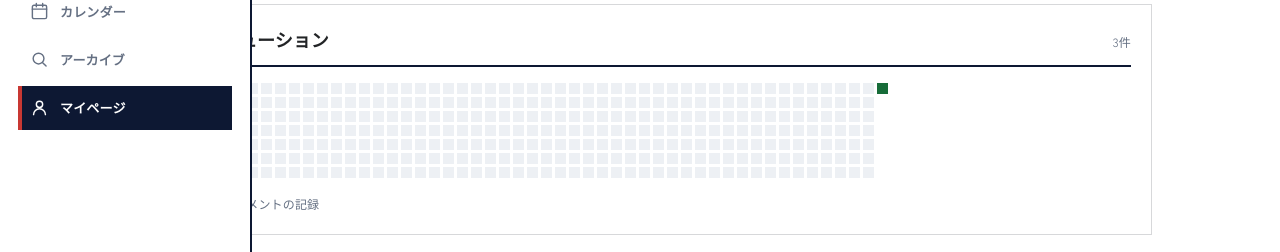
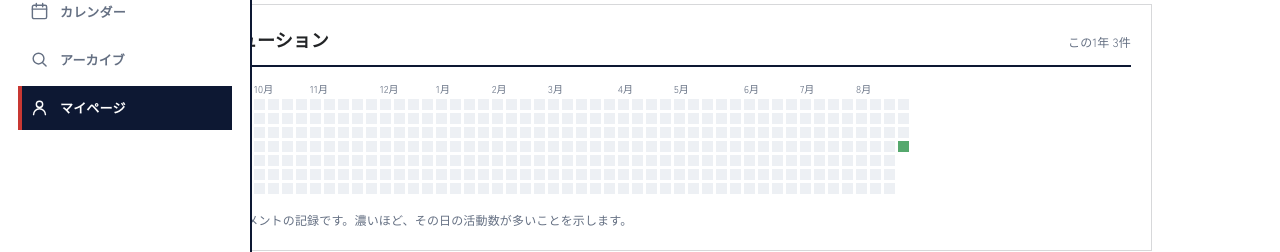
Before and after one commit to haruto-yamanishi/hanabi-log, a Next.js app: page /me in a window 1280 px wide. Shown: the part 290-542 px from the top of the page. Built offline with nearby package versions, Linux system fonts and the light colour scheme; no server answers.

Commit message:
Clarify contribution graph

```diff
--- a/src/app/globals.css
+++ b/src/app/globals.css
@@ -1113,7 +1113,11 @@ strong {
 .contribution-graph .section-heading h2 { font-size: 18px; margin: 0; }
 .contribution-graph .section-heading span, .contribution-graph p { color: var(--muted); font-size: 12px; margin: 0; }
 .contribution-graph__scroll { overflow-x: auto; padding-bottom: 4px; }
+.contribution-graph__chart { display: grid; gap: 7px; grid-template-columns: 14px max-content; min-width: 760px; }
+.contribution-graph__weekdays { color: var(--muted); display: grid; font-size: 10px; gap: 3px; grid-template-rows: repeat(7, 11px); line-height: 11px; text-align: right; }
+.contribution-graph__months { color: var(--muted); display: grid; font-size: 10px; grid-template-columns: repeat(54, 11px); gap: 3px; height: 16px; line-height: 11px; overflow: visible; white-space: nowrap; }
 .contribution-graph__grid { display: grid; gap: 3px; grid-auto-flow: column; grid-template-rows: repeat(7, 11px); width: max-content; }
+.contribution-graph__blank { height: 11px; width: 11px; }
 .contribution-graph__day { background: #edf0f4; height: 11px; width: 11px; }
 .contribution-graph__day--1 { background: #d9eadf; }.contribution-graph__day--2 { background: #9dcbac; }.contribution-graph__day--3 { background: #55a86d; }.contribution-graph__day--4 { background: #176c39; }
 .contribution-graph p { margin-top: 12px; }
--- a/src/components/my-screen.tsx
+++ b/src/components/my-screen.tsx
@@ -124,21 +124,44 @@ function ContributionGraph({ summary }: { summary: ContributionSummary | null })
     date.setDate(date.getDate() - (364 - index));
     return date;
   });
-  const dateKey = (date: Date) => new Intl.DateTimeFormat("en-CA", { timeZone: "Asia/Tokyo" }).format(date);
-  const max = Math.max(1, ...days.values());
+  const dateKey = (date: Date) => {
+    const parts = new Intl.DateTimeFormat("en-US", {
+      timeZone: "Asia/Tokyo", year: "numeric", month: "2-digit", day: "2-digit",
+    }).formatToParts(date);
+    const value = Object.fromEntries(parts.map((part) => [part.type, part.value]));
+    return `${value.year}-${value.month}-${value.day}`;
+  };
+  const weekday = (date: Date) => new Intl.DateTimeFormat("en-US", { timeZone: "Asia/Tokyo", weekday: "short" }).format(date);
+  const weekdayIndex = ({ Mon: 0, Tue: 1, Wed: 2, Thu: 3, Fri: 4, Sat: 5, Sun: 6 } as Record<string, number>)[weekday(dates[0])] ?? 0;
+  const months = dates.flatMap((date, index) => {
+    const key = dateKey(date);
+    const previous = index ? dateKey(dates[index - 1]) : null;
+    if (index && previous?.slice(0, 7) === key.slice(0, 7)) return [];
+    return [{ label: new Intl.DateTimeFormat("ja-JP", { timeZone: "Asia/Tokyo", month: "short" }).format(date), column: Math.floor((weekdayIndex + index) / 7) + 1 }];
+  });
   return (
     <section className="contribution-graph" aria-labelledby="contributions-heading">
-      <div className="section-heading"><h2 id="contributions-heading">コントリビューション</h2><span>{summary ? `${summary.total}件` : "読み込み中"}</span></div>
+      <div className="section-heading"><h2 id="contributions-heading">コントリビューション</h2><span>{summary ? `この1年 ${summary.total}件` : "読み込み中"}</span></div>
       <div className="contribution-graph__scroll">
-        <div className="contribution-graph__grid" aria-label="過去1年間の投稿とコメント">
-          {dates.map((date) => {
-            const count = days.get(dateKey(date)) ?? 0;
-            const level = count === 0 ? 0 : Math.min(4, Math.ceil((count / max) * 4));
-            return <span className={`contribution-graph__day contribution-graph__day--${level}`} key={dateKey(date)} title={`${dateKey(date)}: ${count}件`} />;
-          })}
+        <div className="contribution-graph__chart">
+          <div aria-hidden="true" className="contribution-graph__weekdays"><span>月</span><span /><span>水</span><span /><span>金</span><span /><span>日</span></div>
+          <div>
+            <div aria-hidden="true" className="contribution-graph__months">
+              {months.map((month) => <span key={`${month.label}-${month.column}`} style={{ gridColumnStart: month.column }}>{month.label}</span>)}
+            </div>
+            <div className="contribution-graph__grid" aria-label="過去1年間の投稿とコメント">
+              {Array.from({ length: weekdayIndex }, (_, index) => <span aria-hidden="true" className="contribution-graph__blank" key={`blank-${index}`} />)}
+              {dates.map((date) => {
+                const key = dateKey(date);
+                const count = days.get(key) ?? 0;
+                const level = count === 0 ? 0 : Math.min(4, count);
+                return <span className={`contribution-graph__day contribution-graph__day--${level}`} key={key} title={`${key}: ${count}件`} />;
+              })}
+            </div>
+          </div>
         </div>
       </div>
-      <p>公開した日報とコメントの記録</p>
+      <p>{summary?.total ? "公開した日報とコメントの記録です。濃いほど、その日の活動数が多いことを示します。" : "まだ活動記録はありません。日報を公開するかコメントすると反映されます。"}</p>
     </section>
   );
 }
```
